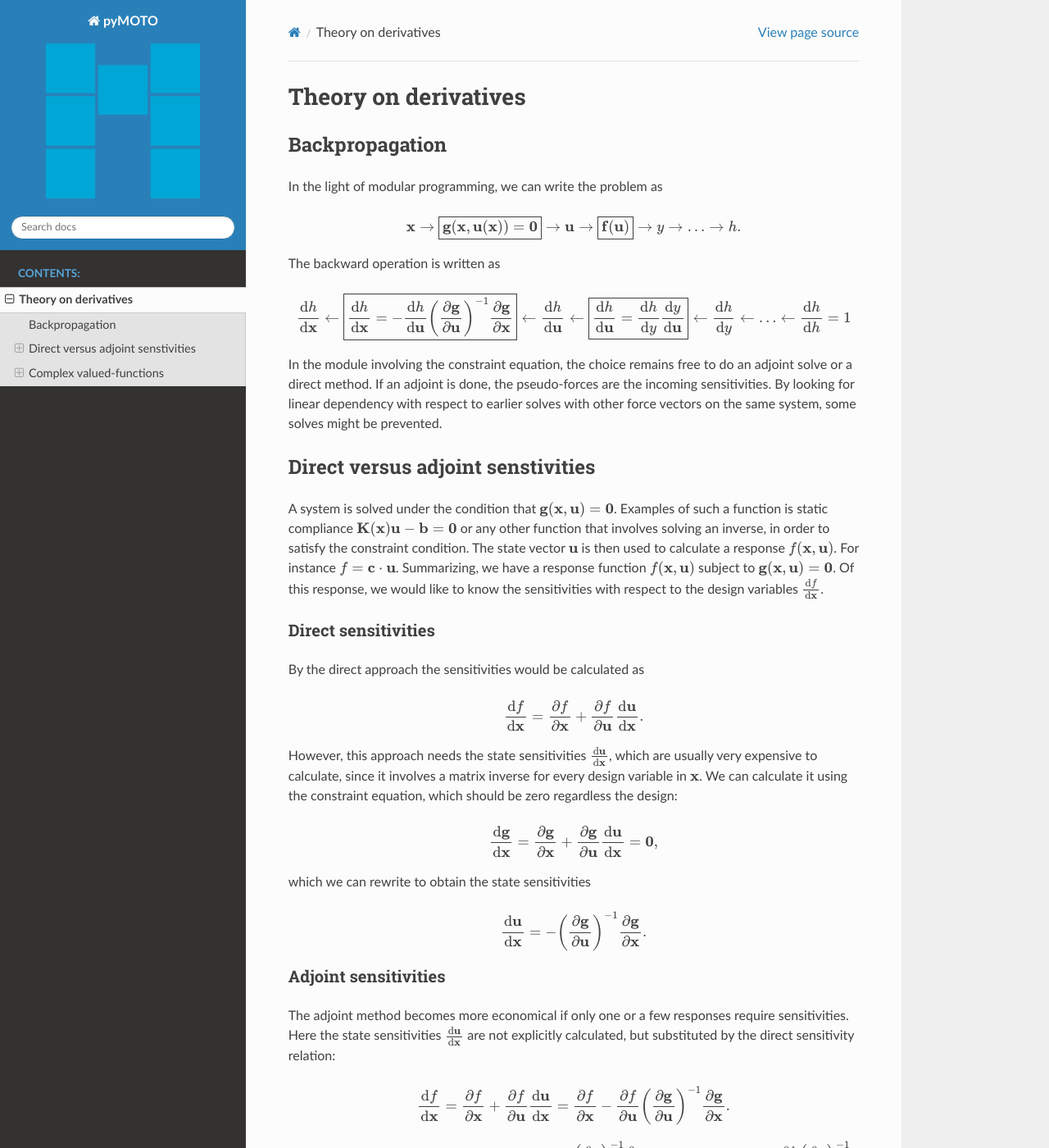
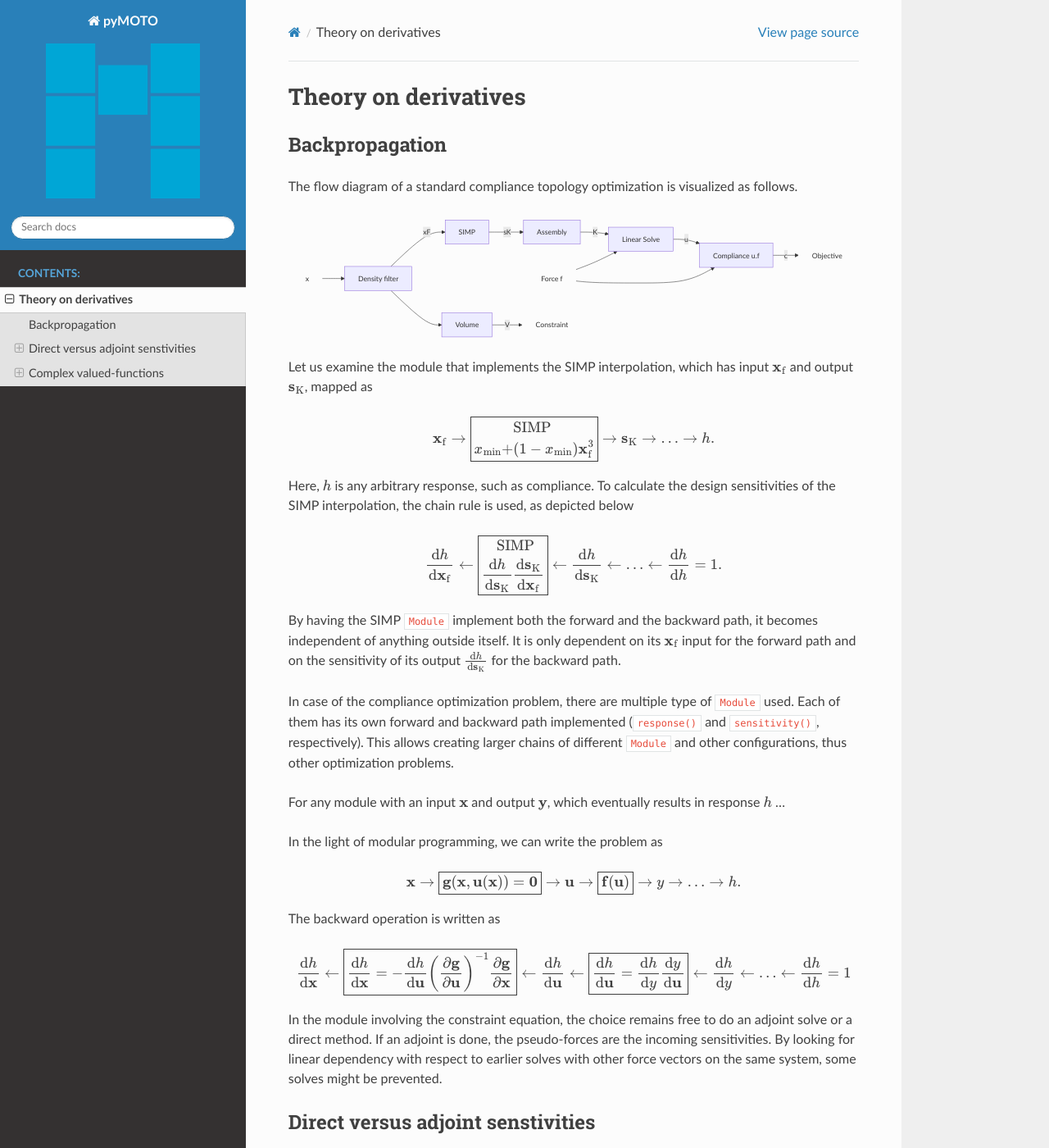
Before and after one commit to aatmdelissen/pyMOTO, a Sphinx documentation site: the page built from docs/theory.md, in a window 1280 px wide and 1400 px high. Shown: the whole window at 82% size. Built offline with Sphinx 7.4.7 and the Read the Docs theme 2.0.0, drawn with Linux system fonts in a browser that asks for light colours; pages that are not in the unit, such as notebooks, are missing from menus.

Commit message:
Update documentation with mermaid

````diff
--- a/docs/conf.py
+++ b/docs/conf.py
@@ -19,7 +19,7 @@ release = pymoto.__version__
 # -- General configuration ---------------------------------------------------
 # https://www.sphinx-doc.org/en/master/usage/configuration.html#general-configuration
 
-extensions = ["myst_parser", 'sphinx.ext.autodoc', 'sphinx.ext.napoleon']
+extensions = ["myst_parser", 'sphinx.ext.autodoc', 'sphinx.ext.napoleon', "sphinxcontrib.mermaid"]
 source_suffix = {
     '.rst': 'restructuredtext',
     '.txt': 'markdown',
--- a/docs/theory.md
+++ b/docs/theory.md
@@ -1,5 +1,56 @@
 # Theory on derivatives
 ## Backpropagation
+The flow diagram of a standard compliance topology optimization is visualized as follows.
+```{mermaid}
+ graph LR;
+      START[x]-->B[Density filter];
+      B-->|xF| C[SIMP];
+      C-->|sK| D[Assembly];
+      D-->|K| E[Linear Solve];
+      STARTF[Force f]-->E;
+      E-->|u| F[Compliance u.f];
+      STARTF-->F;
+      F-->|c| STOP[Objective];
+      B-->V[Volume];
+      V-->|V| STOP1[Constraint];
+
+      style START fill:#FFFFFF00, stroke:#FFFFFF00;
+      style STARTF fill:#FFFFFF00, stroke:#FFFFFF00;
+      style STOP  fill:#FFFFFF00, stroke:#FFFFFF00;
+      style STOP1  fill:#FFFFFF00, stroke:#FFFFFF00;
+```
+
+Let us examine the module that implements the SIMP interpolation, which has input $\mathbf{x}_\text{f}$ and output $\mathbf{s}_\text{K}$, mapped as
+
+$$
+\mathbf{x}_\text{f} \rightarrow \boxed{ \begin{aligned} &\text{SIMP} \\ x_\text{min} +& (1-x_\text{min})\mathbf{x}_\text{f}^3 \end{aligned} } \rightarrow \mathbf{s}_\text{K} \rightarrow \dotsc \rightarrow h \text{.}
+$$
+
+Here, $h$ is any arbitrary response, such as compliance. To calculate the design sensitivities of the SIMP
+interpolation, the chain rule is used, as depicted below
+
+$$
+\frac{\mathrm{d}h}{\mathrm{d}\mathbf{x}_\text{f}} \leftarrow \boxed{ \begin{aligned} &\quad\text{SIMP} \\ &\frac{\mathrm{d}h}{\mathrm{d} \mathbf{s}_\text{K}}\frac{\mathrm{d}\mathbf{s}_\text{K}}{\mathrm{d}\mathbf{x}_\text{f}} \end{aligned} } \leftarrow \frac{\mathrm{d}h}{\mathrm{d} \mathbf{s}_\text{K}} \leftarrow \dotsc \leftarrow \frac{\mathrm{d}h}{\mathrm{d}h}=1 \text{.}
+$$
+
+By having the SIMP `Module` implement both the forward and the backward path, it becomes independent of anything outside itself.
+It is only dependent on its $\mathbf{x}_\text{f}$ input for the forward path and on the sensitivity of its output $\frac{\mathrm{d}h}{\mathrm{d} \mathbf{s}_\text{K}}$ for the backward path.
+
+
+In case of the compliance optimization problem, there are multiple type of `Module` used. Each of them has its own
+forward and backward path implemented (`response()` and `sensitivity()`, respectively). This allows creating larger
+chains of different `Module` and other configurations, thus other optimization problems.
+
+
+
+
+
+
+For any module with an input $\mathbf{x}$ and output $\mathbf{y}$, which eventually results in response $h$ ...........
+
+
+
+
 In the light of modular programming, we can write the problem as
 
 $$
````
